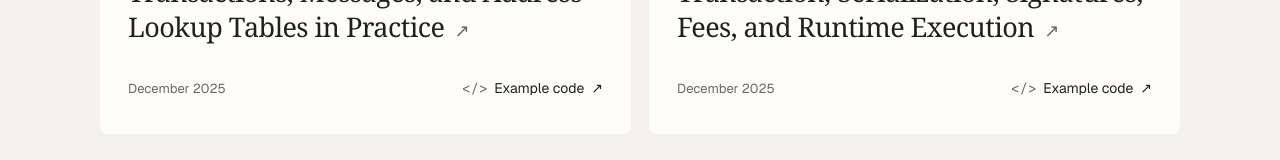
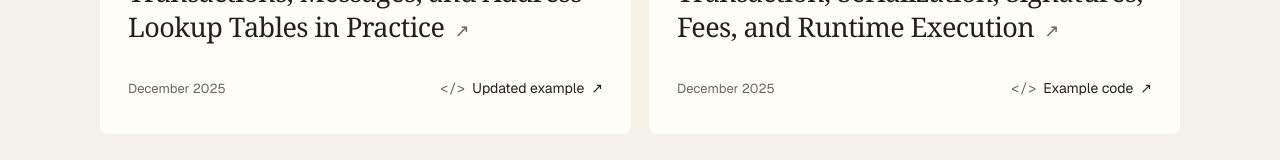
Before and after one commit to 0xByteBeetle/bytebeetle-web, a Next.js app: page /blogs in a window 1280 px wide. Shown: the part 2084-2244 px from the top of the page. Built offline with nearby package versions, Linux system fonts and the light colour scheme.

Commit message:
Link published blog resources and surface the corrected Solana example

```diff
--- a/app/blogs/library.tsx
+++ b/app/blogs/library.tsx
@@ -95,7 +95,7 @@ export function BlogLibrary({ articles, chain, initialQuery, initialTopic, initi
                 <h3><a href={article.href} target="_blank" rel="noreferrer">{article.title}<span className="blog-title-arrow" aria-hidden="true">↗</span><span className="blog-sr-only"> (opens on Substack in a new tab)</span></a></h3>
                 <div className="blog-entry-bottom">
                   <span className="blog-entry-date">{article.date}</span>
-                  {article.solutionHref && <a className="blog-code-link" href={article.solutionHref} target="_blank" rel="noreferrer" aria-label={`View example code for ${article.title} on GitHub (opens in a new tab)`}><span aria-hidden="true">&lt;/&gt;</span> Example code <span aria-hidden="true">↗</span></a>}
+                  {article.solutionHref && <a className="blog-code-link" href={article.solutionHref} target="_blank" rel="noreferrer" aria-label={`View ${article.codeUpdated ? "updated" : "example"} code for ${article.title} on GitHub (opens in a new tab)`}><span aria-hidden="true">&lt;/&gt;</span> {article.codeUpdated ? "Updated example" : "Example code"} <span aria-hidden="true">↗</span></a>}
                 </div>
               </article>
             </li>
--- a/app/content.ts
+++ b/app/content.ts
@@ -8,6 +8,7 @@ export type Article = {
   chain: "EVM" | "Solana";
   slug?: string;
   solutionHref?: string;
+  codeUpdated?: boolean;
 };
 
 export const substackArticles: Article[] = generatedSubstackArticles;
--- a/app/substack-articles.generated.ts
+++ b/app/substack-articles.generated.ts
@@ -101,7 +101,8 @@ export const substackArticles: Article[] = [
     "topic": "Solana",
     "chain": "Solana",
     "slug": "understanding-solana-part-6-transactions",
-    "solutionHref": "https://github.com/0xByteBeetle/blog-solutions/tree/main/articles/solana/understanding-solana-part-6-transactions"
+    "solutionHref": "https://github.com/0xByteBeetle/blog-solutions/tree/main/articles/solana/understanding-solana-part-6-transactions",
+    "codeUpdated": true
   },
   {
     "title": "Understanding Solana - Part 5: Transaction, Serialization, Signatures, Fees, and Runtime Execution",
--- a/scripts/sync-substack-catalog.mjs
+++ b/scripts/sync-substack-catalog.mjs
@@ -37,6 +37,7 @@ const output = articles.map((article) => {
     chain,
     slug: article.slug,
     solutionHref: `https://github.com/0xByteBeetle/blog-solutions/tree/main/articles/${article.chain}/${article.slug}`,
+    ...(article.corrections?.length ? { codeUpdated: true } : {}),
   };
 });
 
```
Also changed, not shown: 2 other files (tests, documents, lock files or other folders).
